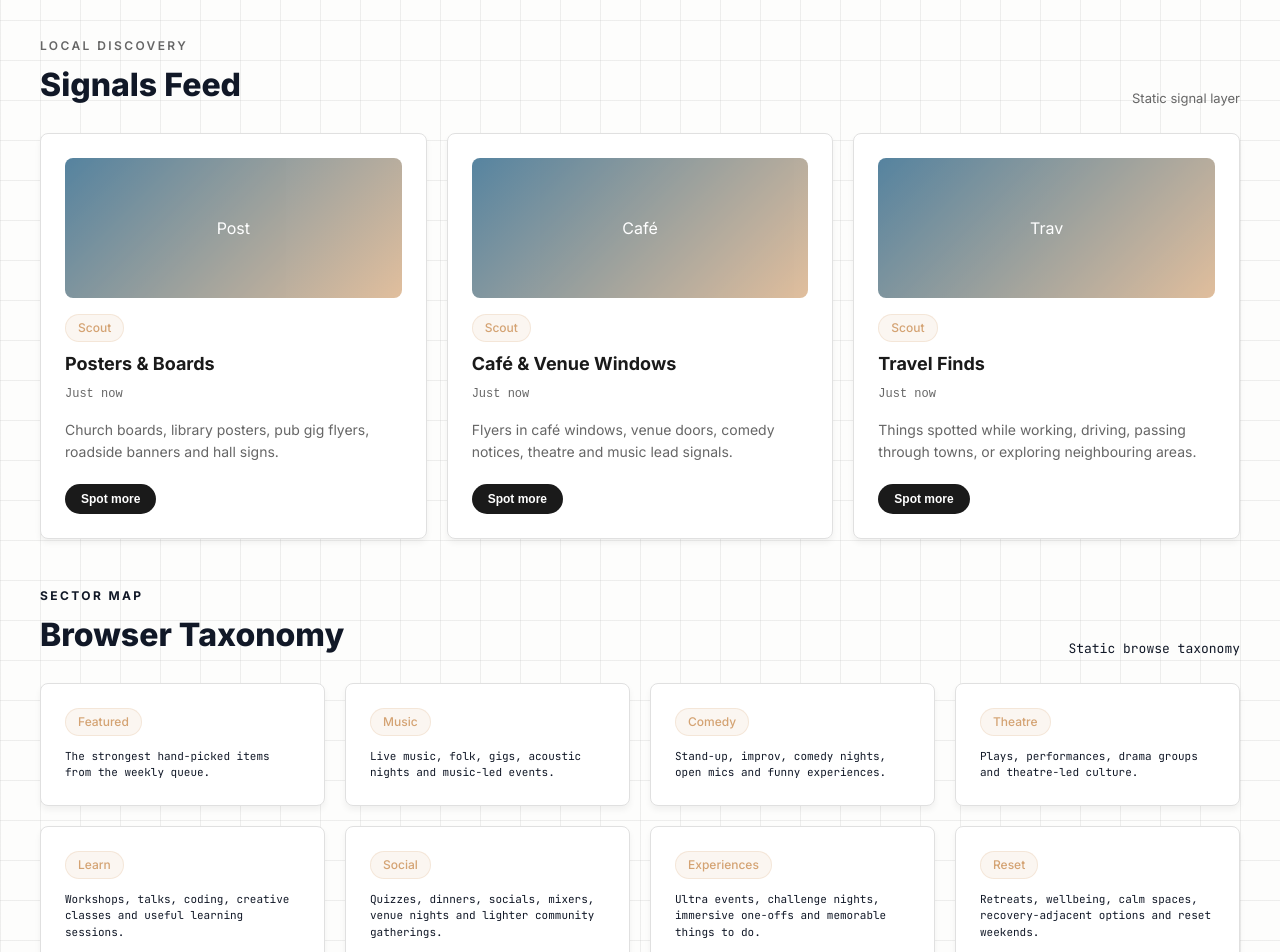
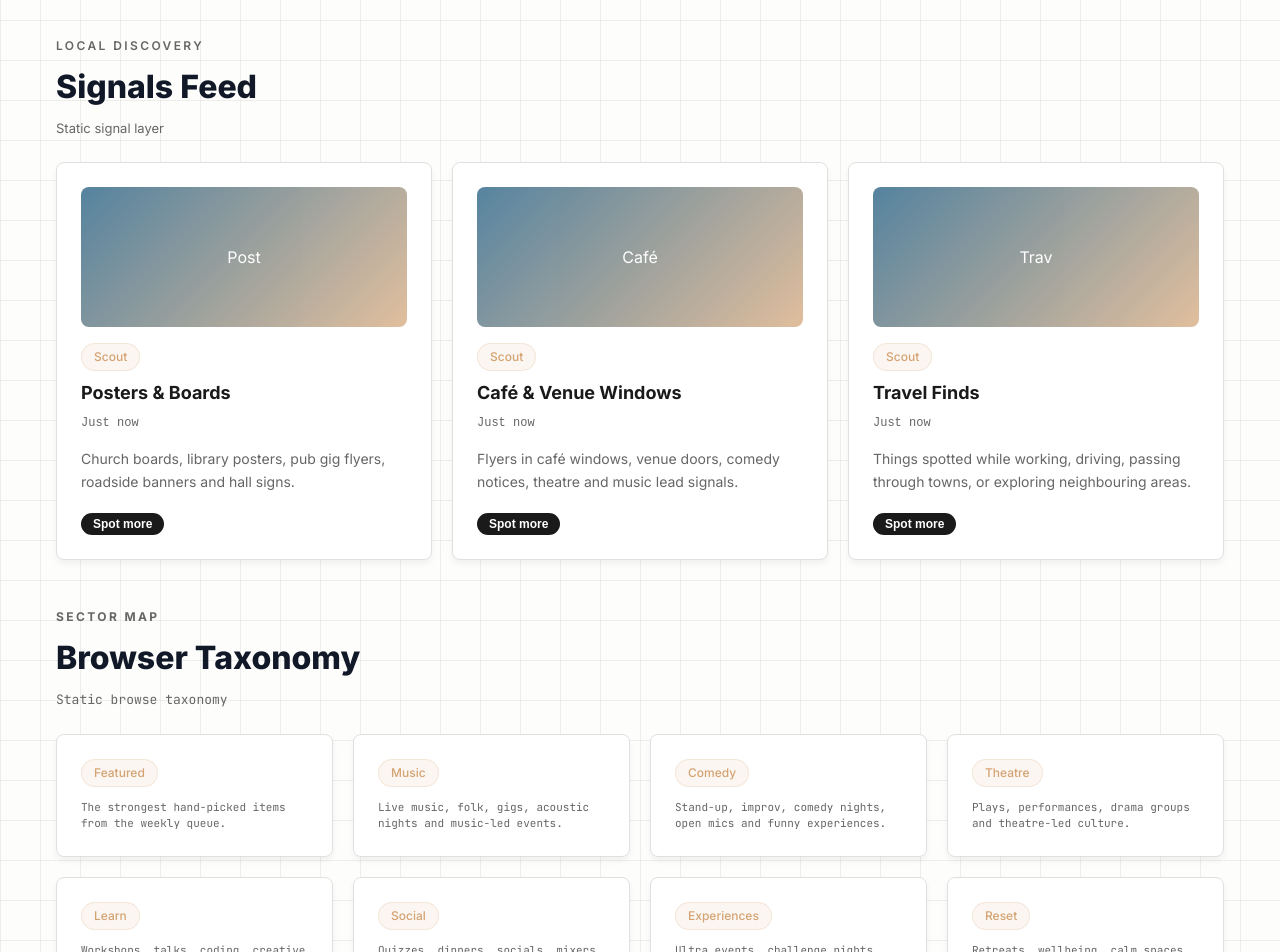
Before and after one commit to ComicCoder23/kch-radar, a React (Vite) app: page / in a window 1280 px wide. Shown: the part 1700-2652 px from the top of the page. Built offline with nearby package versions, Linux system fonts and the light colour scheme; no server answers.

Commit message:
style(kch): finalize GUI-006 mobile polish

```diff
--- a/src/components/CategoryGrid.jsx
+++ b/src/components/CategoryGrid.jsx
@@ -28,21 +28,25 @@ export default function CategoryGrid({ liveCards = [], sourceLabel = '' }) {
   const cards = liveCards.length ? buildLiveCategoryCards(liveCards) : mockQueueData.categories;
 
   return (
-    <section style={{ padding: '24px 0' }}>
-      <div style={{ display: 'flex', justifyContent: 'space-between', alignItems: 'end', gap: '16px', marginBottom: '24px' }}>
-        <div>
-          <div style={{ fontSize: '12px', textTransform: 'uppercase', letterSpacing: '0.2em', color: 'var(--primary)', fontWeight: 700 }}>
+    <section style={{ padding: '24px 16px' }}>
+      <div style={{ display: 'flex', flexDirection: 'column', gap: '8px', marginBottom: '24px' }}>
+        <div style={{ fontSize: '12px', textTransform: 'uppercase', letterSpacing: '0.2em', color: 'var(--kch-text-sub)', fontWeight: 700 }}>
              Sector Map
-          </div>
-          <h2 style={{ margin: '6px 0 0', fontSize: '32px', fontWeight: 800 }}>Browser Taxonomy</h2>
         </div>
-        <div className="mono" style={{ color: 'var(--muted)', fontSize: '13px' }}>{sourceLabel}</div>
+        <h2 style={{ margin: 0, fontSize: '32px', fontWeight: 800 }}>Browser Taxonomy</h2>
+        <div className="mono" style={{ color: 'var(--kch-text-sub)', fontSize: '13px' }}>{sourceLabel}</div>
       </div>
-      <div style={{ display: 'grid', gridTemplateColumns: 'repeat(auto-fit, minmax(240px, 1fr))', gap: '20px' }}>
+      <div style={{
+        display: 'grid',
+        gridTemplateColumns: 'repeat(auto-fit, minmax(240px, 1fr))',
+        gap: '20px',
+        maxWidth: '1200px',
+        margin: '0 auto'
+      }}>
         {cards.map((item) => (
           <article key={item.id} className="radar-card">
             <span className="badge badge-sandstone" style={{ marginBottom: '12px', display: 'inline-block' }}>{item.title}</span>
-            <p className="mono" style={{ margin: 0, color: 'var(--muted)', fontSize: '11px' }}>{item.intro}</p>
+            <p className="mono" style={{ margin: 0, color: 'var(--kch-text-sub)', fontSize: '11px' }}>{item.intro}</p>
           </article>
         ))}
       </div>
--- a/src/components/LocalSignalsFeed.jsx
+++ b/src/components/LocalSignalsFeed.jsx
@@ -15,17 +15,21 @@ export default function LocalSignalsFeed({ items = [], sourceLabel = '', onItemC
   const cards = items.map(normalizeSignal);
 
   return (
-    <section style={{ padding: '24px 0' }}>
-      <div style={{ display: 'flex', justifyContent: 'space-between', alignItems: 'end', gap: '16px', marginBottom: '24px' }}>
-        <div>
-          <div style={{ fontSize: '12px', textTransform: 'uppercase', letterSpacing: '0.2em', color: 'var(--kch-text-sub)', fontWeight: 600 }}>
+    <section style={{ padding: '24px 16px' }}>
+      <div style={{ display: 'flex', flexDirection: 'column', gap: '8px', marginBottom: '24px' }}>
+        <div style={{ fontSize: '12px', textTransform: 'uppercase', letterSpacing: '0.2em', color: 'var(--kch-text-sub)', fontWeight: 600 }}>
              Local Discovery
-          </div>
-          <h2 style={{ margin: '6px 0 0', fontSize: '32px', fontWeight: 800 }}>Signals Feed</h2>
         </div>
+        <h2 style={{ margin: 0, fontSize: '32px', fontWeight: 800 }}>Signals Feed</h2>
         <div style={{ color: 'var(--kch-text-sub)', fontSize: '13px' }}>{sourceLabel}</div>
       </div>
-      <div style={{ display: 'grid', gridTemplateColumns: 'repeat(auto-fit, minmax(280px, 1fr))', gap: '20px' }}>
+      <div style={{
+        display: 'grid',
+        gridTemplateColumns: 'repeat(auto-fit, minmax(280px, 1fr))',
+        gap: '20px',
+        maxWidth: '1200px',
+        margin: '0 auto'
+      }}>
         {cards.map((item) => (
           <article
             key={item.id}
@@ -58,8 +62,6 @@ export default function LocalSignalsFeed({ items = [], sourceLabel = '', onItemC
                 backgroundColor: 'var(--kch-primary-text)',
                 color: 'white',
                 border: 'none',
-                padding: '8px 16px',
-                fontSize: '12px',
                 cursor: 'pointer',
                 fontWeight: 600
               }}
--- a/src/index.css
+++ b/src/index.css
@@ -187,4 +187,10 @@ button:hover {
   .grid-form {
     grid-template-columns: 1fr !important;
   }
+
+  /* Mobile touch targets */
+  button, .btn-primary, .btn-secondary, .badge {
+    min-height: 44px;
+    padding: 12px 20px;
+  }
 }
```
